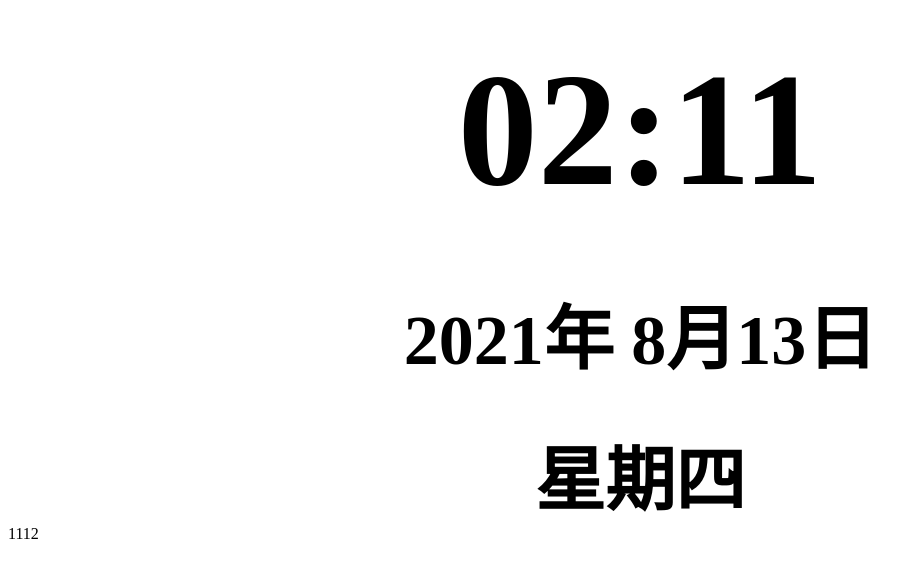
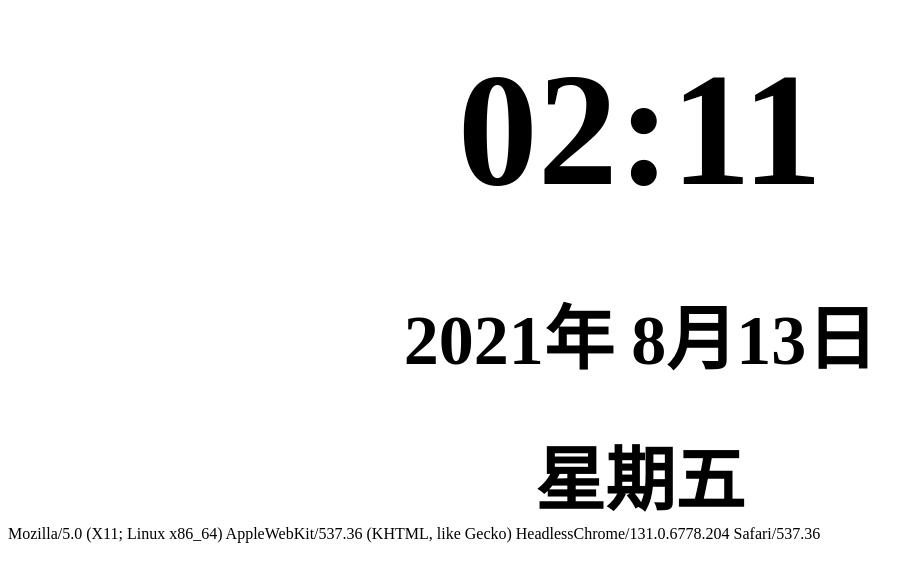
Before and after one commit to yangdage123/y-time, a plain HTML site: page index.html in a window 1280 px wide. Shown: the whole page, without its empty margins (0-923 px from the left). Drawn offline with Linux system fonts and the light colour scheme.

Commit message:
增加了信息显示

```diff
--- a/index.html
+++ b/index.html
@@ -35,16 +35,17 @@
     </div>
     <div id="week">
     </div>
-    <div id="info">1112</div>
+    <div id="info">1113</div>
     <script>
         const t = document.getElementById('time');
         const d = document.getElementById('date');
         const w = document.getElementById('week');
         const info = document.getElementById('info');
         const weekList = ['星期日', '星期一', '星期二', '星期三', '星期四', '星期五', '星期六'];
+        info.innerText = navigator.userAgent;
         function padTime(s) {
           if (s.length < 2) {
-            return '0' + s
+            return '0' + s;
           }
           return s;
         }
@@ -58,7 +59,7 @@
           const m = padTime(date.getMinutes().toString());
           t.innerText = h + ':' + m;
           d.innerText = date.getFullYear() + '年 ' + (date.getMonth() + 1) + '月' + date.getDate() + '日';
-          w.innerText = weekList[date.getDay() - 1];
+          w.innerText = weekList[date.getDay()];
         }, 1000)
     </script>
 </body>
```
